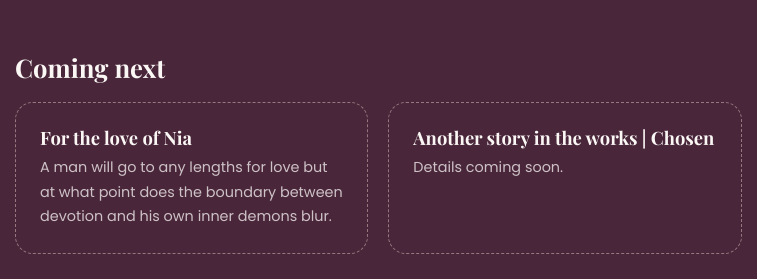
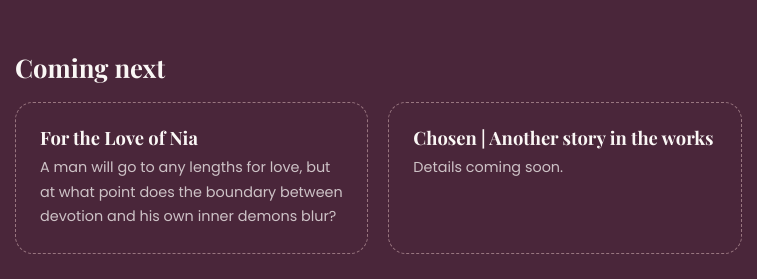
Before and after one commit to doreenanzoa/writing-site, a plain HTML site: page index.html in a window 1280 px wide. Shown: the part 1220-1499 px from the top of the page, 75-832 px from the left. Drawn offline with nearby package versions, Linux system fonts and the light colour scheme.

Commit message:
Add files via upload

```diff
--- a/index.html
+++ b/index.html
@@ -148,11 +148,11 @@ reach the ground floor.</p>
             <div class="next-grid">
                 <!-- TODO: replace each card with a real upcoming title when you're ready to announce it -->
                 <article class="next-card">
-                    <h4>For the love of Nia</h4>
-                    <p>A man will go to any lengths for love but at what point does the boundary between devotion and his own inner demons blur.</p>
+                    <h4>For the Love of Nia</h4>
+                    <p>A man will go to any lengths for love, but at what point does the boundary between devotion and his own inner demons blur?</p>
                 </article>
                 <article class="next-card">
-                    <h4>Another story in the works | Chosen</h4>
+                    <h4>Chosen | Another story in the works</h4>
                     <p>Details coming soon.</p>
                 </article>
                 <article class="next-card">
@@ -187,7 +187,6 @@ reach the ground floor.</p>
             <!-- TODO: edit this bio so it sounds exactly like you -->
             <p>I'm a Ugandan writer based in Kampala. My storytelling started in secondary school, where I narrated invented films to my dormmates, and I've been chasing that feeling on the page ever since.</p>
             <p>When I'm not writing, I'm building websites as a software engineering student. You can see that side of me in my developer portfolio.</p>
-            <!-- TODO: replace https://example.com with your portfolio link -->
             <a href="https://doreenanzoa.github.io/Portfolio/" class="btn btn-ghost" target="_blank" rel="noopener">Visit my portfolio</a>
         </div>
     </section>
```
